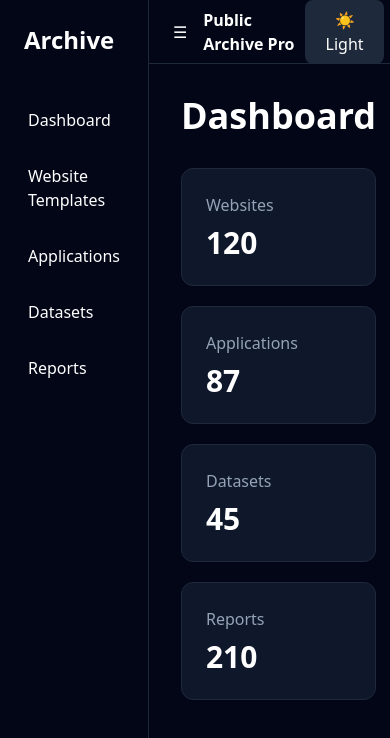
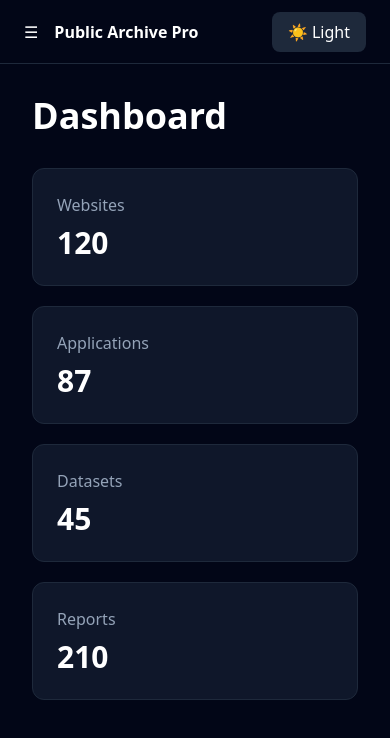
Before and after one commit to freshjena-bit/Web, a Next.js app: page / in a window 390 px wide. Shown: the top 738 px of the page. Built offline with nearby package versions, Linux system fonts and the light colour scheme.

Commit message:
Update Sidebar.jsx

```diff
--- a/components/Sidebar.jsx
+++ b/components/Sidebar.jsx
@@ -2,33 +2,45 @@ import Link from "next/link";
 
 export default function Sidebar() {
   return (
-    <aside className="w-64 bg-slate-950 border-r border-slate-800 min-h-screen">
+    <aside
+      className="
+      hidden
+      md:block
+      w-64
+      bg-slate-950
+      border-r
+      border-slate-800
+      min-h-screen
+    "
+    >
       <div className="p-6">
         <h2 className="text-2xl font-bold">
           Archive
         </h2>
       </div>
 
-      <nav className="space-y-2 p-4">
-        <Link href="/" className="block p-3 rounded-lg hover:bg-slate-800">
+      <nav className="p-4 space-y-2">
+
+        <Link href="/" className="block p-3 hover:bg-slate-800 rounded">
           Dashboard
         </Link>
 
-        <Link href="/websites" className="block p-3 rounded-lg hover:bg-slate-800">
-          Website Templates
+        <Link href="/websites" className="block p-3 hover:bg-slate-800 rounded">
+          Websites
         </Link>
 
-        <Link href="/applications" className="block p-3 rounded-lg hover:bg-slate-800">
+        <Link href="/applications" className="block p-3 hover:bg-slate-800 rounded">
           Applications
         </Link>
 
-        <Link href="/datasets" className="block p-3 rounded-lg hover:bg-slate-800">
+        <Link href="/datasets" className="block p-3 hover:bg-slate-800 rounded">
           Datasets
         </Link>
 
-        <Link href="/reports" className="block p-3 rounded-lg hover:bg-slate-800">
+        <Link href="/reports" className="block p-3 hover:bg-slate-800 rounded">
           Reports
         </Link>
+
       </nav>
     </aside>
   );
```
